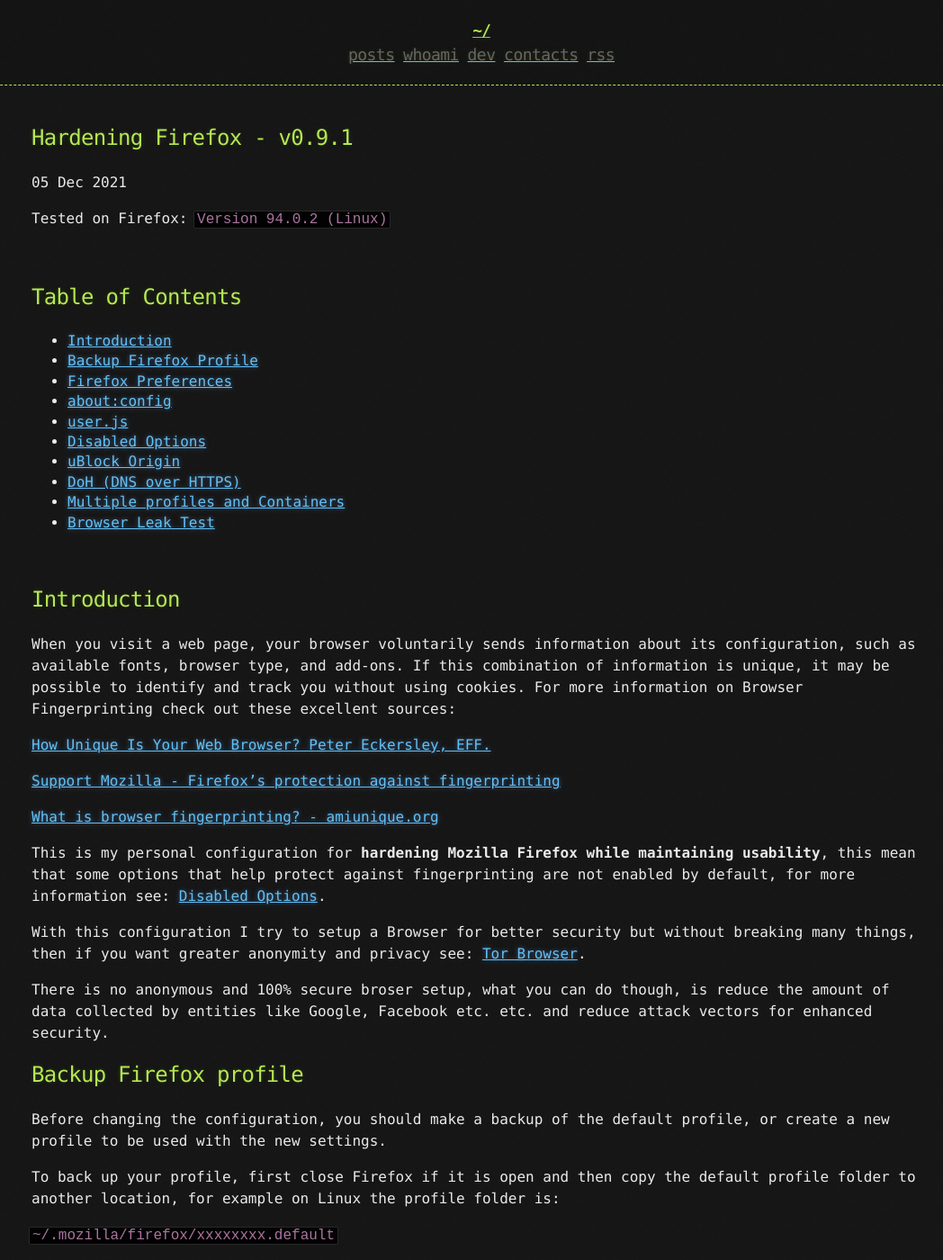
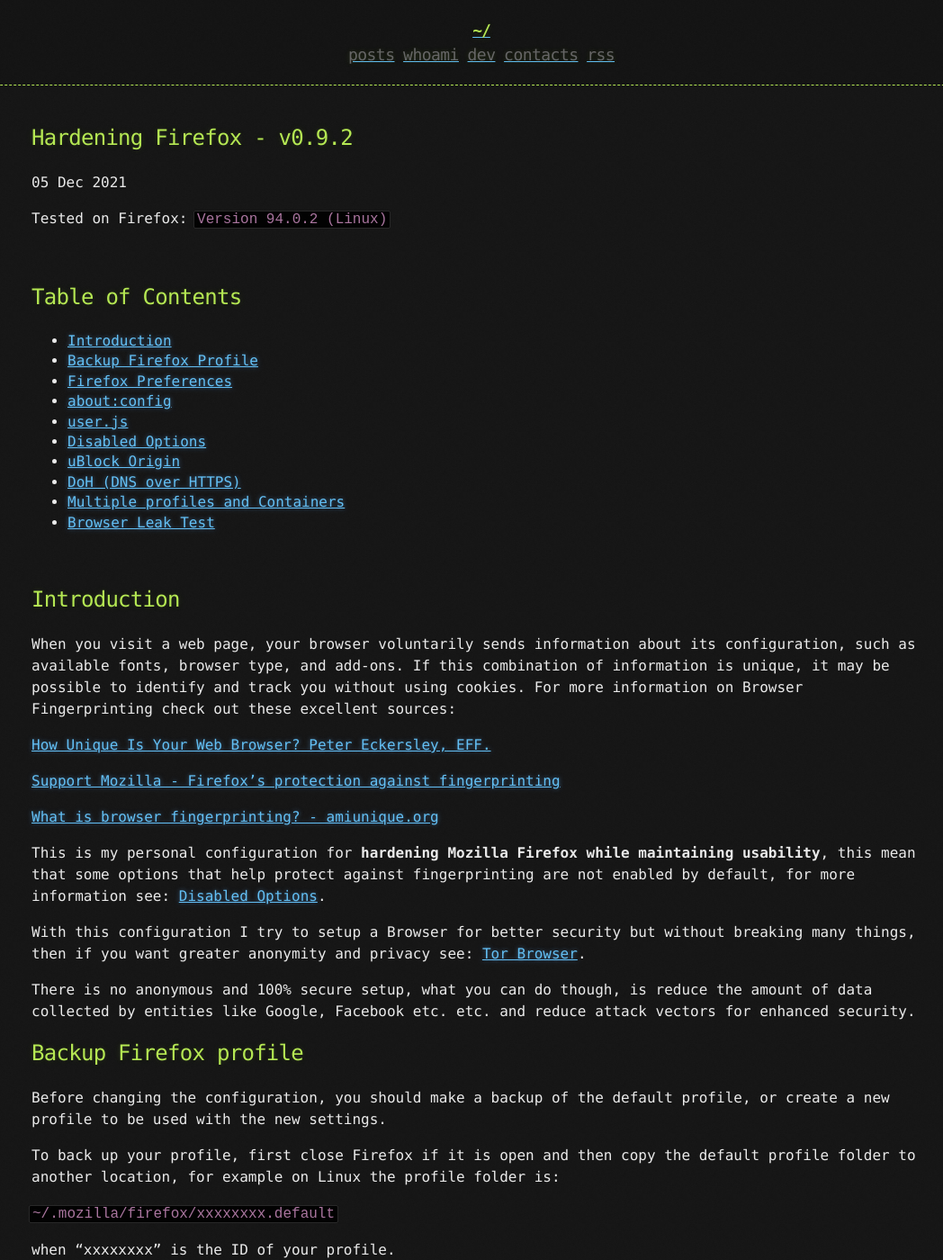
Before and after one commit to brainfucksec/brainfucksec.github.io, a Jekyll site: the page built from _posts/2021-10-03-hardening-firefox-2021.md, in a window 1280 px wide and 1400 px high. Shown: the whole window at 90% size, without its empty margins (105-1153 px from the left). Built offline with Jekyll 4.4.1, drawn with Linux system fonts in a browser that asks for light colours.

Commit message:
Update _posts/2021-10-03-hardening-firefox-2021.md (fix typo)

```diff
--- a/_posts/2021-10-03-hardening-firefox-2021.md
+++ b/_posts/2021-10-03-hardening-firefox-2021.md
@@ -1,6 +1,6 @@
 ---
 layout: post
-title: "Hardening Firefox - v0.9.1"
+title: "Hardening Firefox - v0.9.2"
 date: 2021-12-05
 ---
 
@@ -37,7 +37,7 @@
 
 With this configuration I try to setup a Browser for better security but without breaking many things, then if you want greater anonymity and privacy see: [Tor Browser](https://www.torproject.org/).
 
-There is no anonymous and 100% secure broser setup, what you can do though, is reduce the amount of data collected by entities like Google, Facebook etc. etc. and reduce attack vectors for enhanced security.
+There is no anonymous and 100% secure setup, what you can do though, is reduce the amount of data collected by entities like Google, Facebook etc. etc. and reduce attack vectors for enhanced security.
 
 ## Backup Firefox profile
 
```
